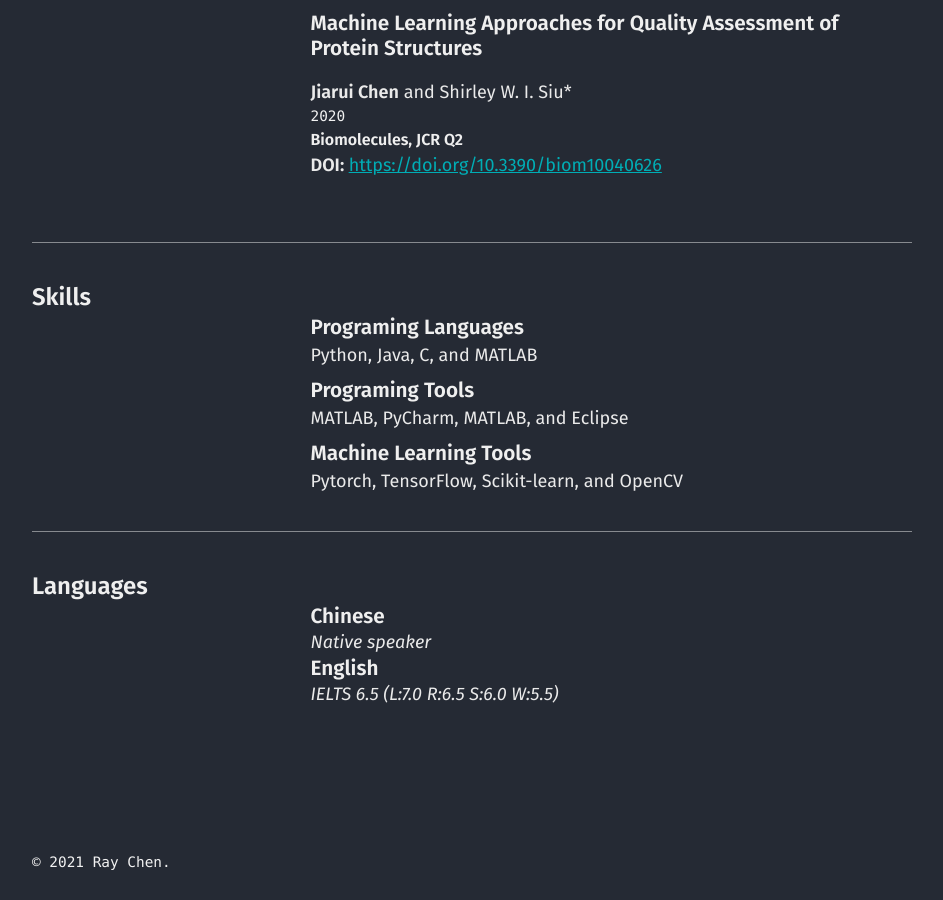
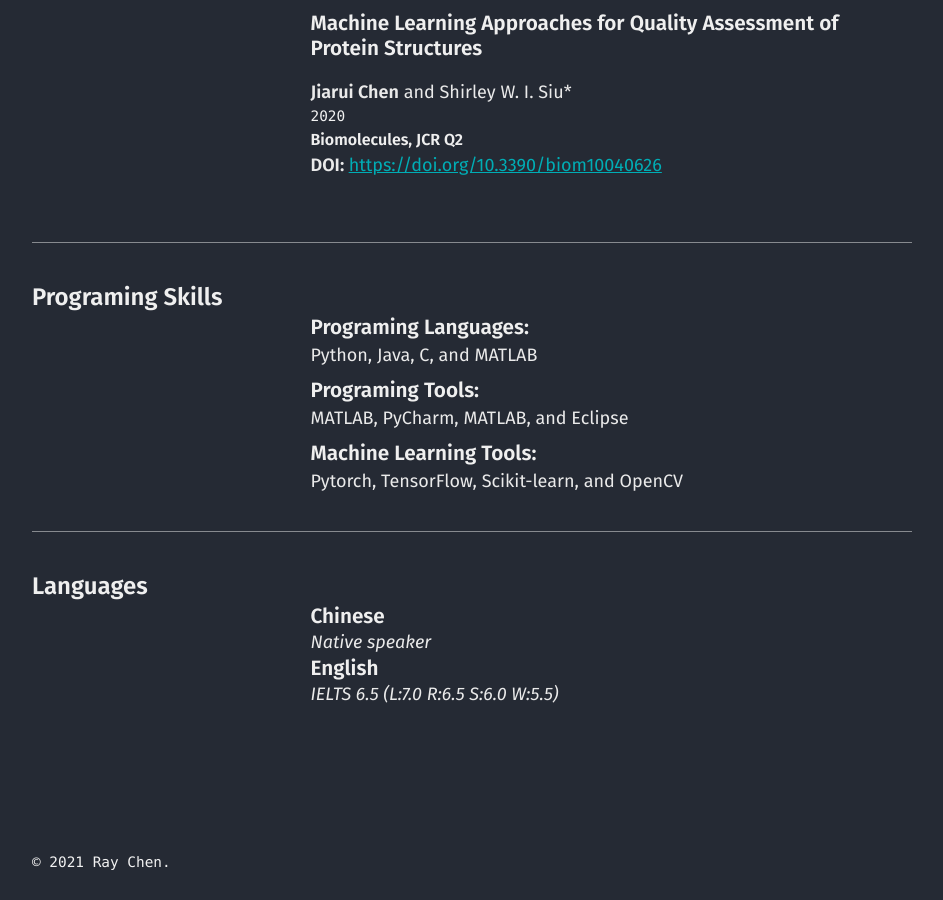
Before and after one commit to chen709847237/chen709847237, a Jekyll site: the page built from cv.md, in a window 1280 px wide and 900 px high, scrolled down 2522 px. Shown: the whole window, without its empty margins (40-983 px from the left). Built offline with Jekyll 4.4.1, drawn with Linux system fonts in a browser that asks for light colours.

Commit message:
Update skills.html

```diff
--- a/_includes/cv/skills.html
+++ b/_includes/cv/skills.html
@@ -1,14 +1,14 @@
 {% if cv.skills %}
   <div id="skills" class="entry">
     <header class="entry-header">
-      <h3 class="entry-title">Skills</h3>
+      <h3 class="entry-title">Programing Skills</h3>
     </header>
 
     <div class="entry-content">
       {% for s in cv.skills %}
         <div class="taxonomy">
           {% if s.name %}
-            <h4 class="title">{{ s.name }}</h4><br/>
+            <h4 class="title">{{ s.name }}: </h4><br/>
           {% endif %}
           {% if s.keywords %}
             <span class="keywords">{{ s.keywords | array_to_sentence_string }}</span>
```
